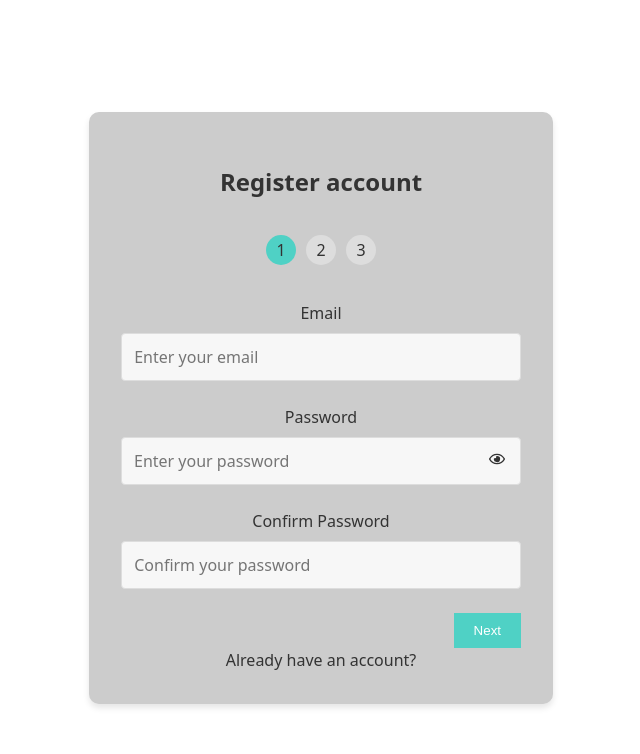
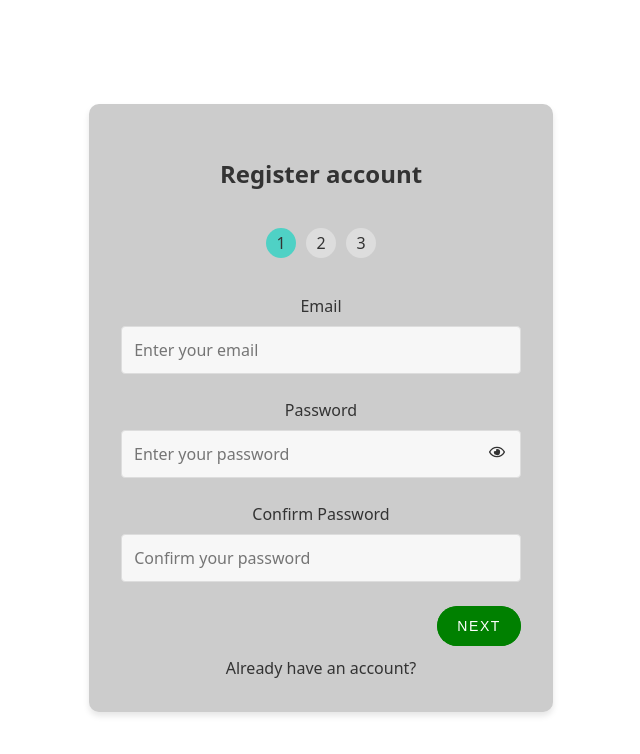
Before and after one commit to johnfa1508/interview-manager-client, a React (Vite) app: page /register in a window 1280 px wide. Shown: the top 754 px of the page, without its empty margins (319-959 px from the left). Built offline with nearby package versions, Linux system fonts and the light colour scheme; no server answers; a web font is replaced by a local one.

Commit message:
register button stylings

```diff
--- a/src/components/stepper/style.css
+++ b/src/components/stepper/style.css
@@ -8,21 +8,108 @@
   display: flex;
   justify-content: space-between;
   margin-top: 20px;
+  margin-bottom: 10px;
 }
 
 .stepper-buttons .offwhite {
+  display: inline-block;
+  padding: 0.75rem 1.25rem;
+  border-radius: 10rem;
+  color: #000;
+  text-transform: uppercase;
+  font-size: 1rem;
+  letter-spacing: 0.1rem;
+  transition: all 0.3s;
+  position: relative;
+  overflow: hidden;
+  z-index: 1;
   background-color: #f0f0f0;
   border: none;
-  padding: 10px 20px;
   cursor: pointer;
 }
 
+.stepper-buttons .offwhite::after {
+  content: '';
+  position: absolute;
+  bottom: 0;
+  right: 0;
+  width: 100%;
+  height: 100%;
+  background-color: #f0f0f0;
+  border-radius: 10rem;
+  z-index: -2;
+}
+
+.stepper-buttons .offwhite::before {
+  content: '';
+  position: absolute;
+  bottom: 0;
+  right: 0;
+  width: 0%;
+  height: 100%;
+  background-color: #dcdcdcb7;
+  transition: all 0.3s;
+  border-radius: 10rem;
+  z-index: -1;
+}
+
+.stepper-buttons .offwhite:hover {
+  color: #000;
+  transform: translateY(-2px); /* Move up by 2 pixels */
+}
+
+.stepper-buttons .offwhite:hover::before {
+  width: 100%;
+}
+
 .stepper-buttons .blue {
-  background-color: #4fd1c5;
+  display: inline-block;
+  padding: 0.75rem 1.25rem;
+  border-radius: 10rem;
+  color: #fff;
+  text-transform: uppercase;
+  font-size: 14px;
+  letter-spacing: 0.1rem;
+  transition: all 0.3s;
+  position: relative;
+  overflow: hidden;
+  z-index: 1;
+  background-color: green;
   border: none;
-  padding: 10px 20px;
-  color: white;
   cursor: pointer;
+}
+
+.stepper-buttons .blue::after {
+  content: '';
+  position: absolute;
+  bottom: 0;
+  left: 0;
+  width: 100%;
+  height: 100%;
+  background-color: green;
+  border-radius: 10rem;
+  z-index: -2;
+}
+
+.stepper-buttons .blue::before {
+  content: '';
+  position: absolute;
+  bottom: 0;
+  left: 0;
+  width: 0%;
+  height: 100%;
+  background-color: darkgreen;
+  transition: all 0.3s;
+  border-radius: 10rem;
+  z-index: -1;
+}
+
+.stepper-buttons .blue:hover {
+  transform: translateY(-2px);
+}
+
+.stepper-buttons .blue:hover::before {
+  width: 100%;
 }
 
 .stepper-buttons .blue.nextButton {
```
